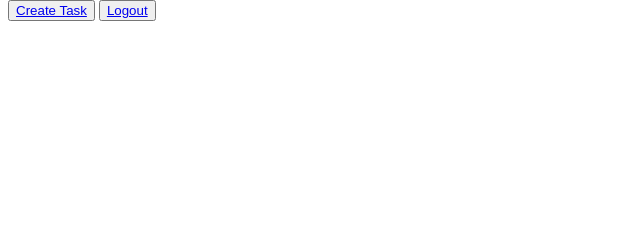
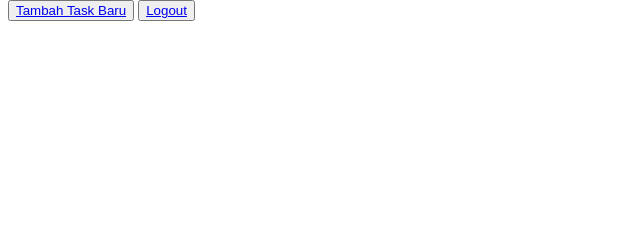
Before and after one commit to Trunsta/Tugas-2, a Django app: page /todolist/ in a window 1280 px wide. Shown: the part 281-521 px from the top of the page, without its empty margins (0-640 px from the left). Run offline with Django 4.2, Linux system fonts and the light colour scheme; a user stored in the database is signed in; tables that the repository leaves empty hold one stand-in row (values such as "Sample post").

Commit message:
Create task button edit

```diff
--- a/todolist/templates/todolist.html
+++ b/todolist/templates/todolist.html
@@ -41,7 +41,7 @@
     {% endfor %}
   </table>
 
-<button><a href="{% url 'todolist:create_task' %}">Create Task</a></button>
+<button><a href="{% url 'todolist:create_task' %}">Tambah Task Baru</a></button>
 <button><a href="{% url 'todolist:logout' %}">Logout</a></button>
 
 {% endblock content %}
```
